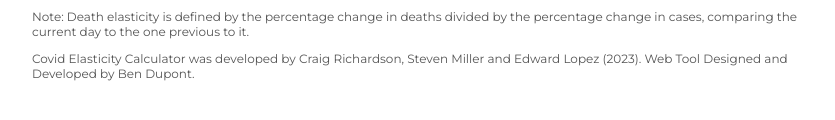
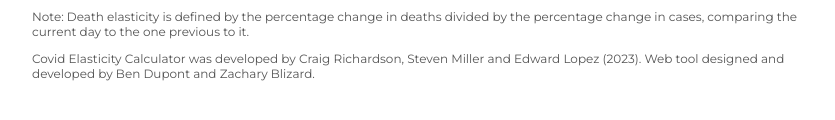
Before and after one commit to dupbd/CovidElasticityCalc, a plain HTML site: page index.html in a window 1280 px wide. Shown: the part 628-748 px from the top of the page, without its empty margins (208-1043 px from the left). Drawn offline with Linux system fonts and the light colour scheme.

Commit message:
Add files via upload

```diff
--- a/index.html
+++ b/index.html
@@ -103,7 +103,7 @@
     </div>
   </div>
     <p class="footnote">Note: Death elasticity is defined by the percentage change in deaths divided by the percentage change in cases, comparing the current day to the one previous to it. </p>
-    <p class="footnote">Covid Elasticity Calculator was developed by Craig Richardson, Steven Miller and Edward Lopez (2023). Web Tool Designed and Developed by Ben Dupont.</p>
+    <p class="footnote">Covid Elasticity Calculator was developed by Craig Richardson, Steven Miller and Edward Lopez (2023). Web tool designed and developed by Ben Dupont and Zachary Blizard.</p>
     <script>
         function lookupDateRange() {
           // Example arrays
```
